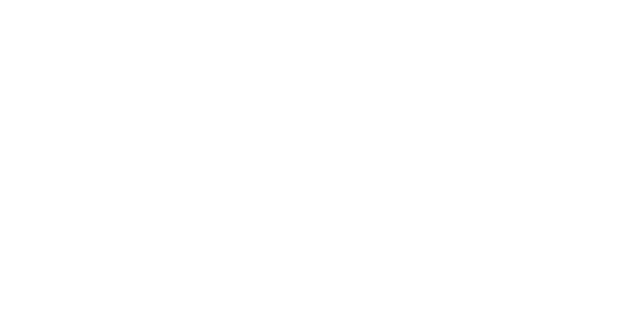
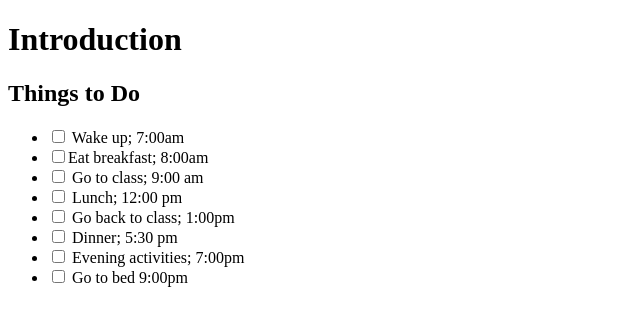
Before and after one commit to sshick/todo_app_front_end, a plain HTML site: page index.html in a window 1280 px wide. Shown: the whole page, without its empty margins (0-640 px from the left). Drawn offline with Linux system fonts and the light colour scheme.

Commit message:
Updated with Checkboxes

```diff
--- a/index.html
+++ b/index.html
@@ -4,15 +4,35 @@
         <title>Todo List Application</title>
     </head>
     <body>
+        <h1>Introduction</h1>
         <!--Add things to do on this application!
-        It's super easy and fun!
-        Wake up; 7:00am
-        Eat breakfast; 8:00am
-        Go to class; 9:00 am
-        Lunch; 12:00 pm
-        Go back to class; 1:00pm
-        Dinner; 5:30 pm
-        Evening activities; 7:00pm
-        GO to bed 9:00pm-->
+        It's super easy and fun!-->
+        <h2>Things to Do</h2>
+        <ul>
+            <li>
+                <input type="checkbox"> Wake up; 7:00am
+            </li>
+            <li>
+                <input type="checkbox">Eat breakfast; 8:00am
+            </li>
+            <li>
+                <input type="checkbox"> Go to class; 9:00 am
+            </li>
+            <li>
+                <input type="checkbox"> Lunch; 12:00 pm
+            </li>
+            <li>
+                <input type="checkbox"> Go back to class; 1:00pm
+            </li>
+            <li>
+                <input type="checkbox"> Dinner; 5:30 pm
+            </li>
+            <li>
+                <input type="checkbox"> Evening activities; 7:00pm
+            </li>
+            <li>
+                <input type="checkbox"> Go to bed 9:00pm
+            </li>
+        </ul>
     </body>
 </html>
```
